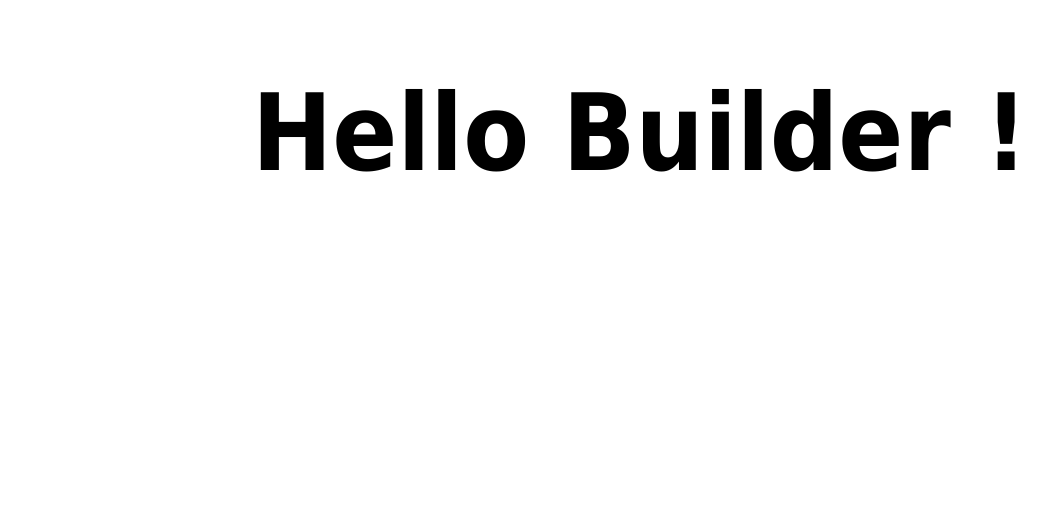
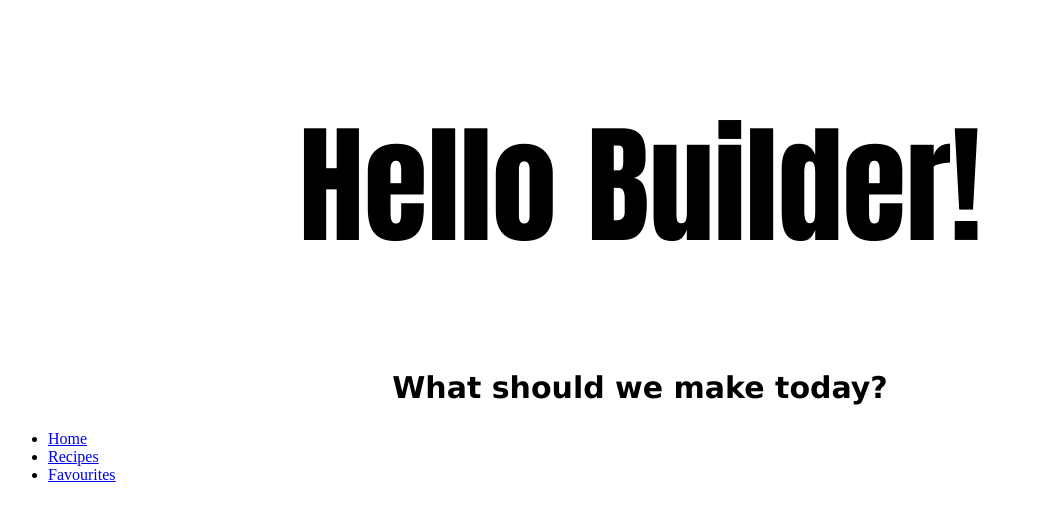
Before and after one commit to sleong1/msa-webapps, a Flask app: page / in a window 1280 px wide. Shown: the top 521 px of the page, without its empty margins (0-1046 px from the left). Run offline with Flask 2, Linux system fonts and the light colour scheme.

Commit message:
Adding new pages, and building recipe page

```diff
--- a/app.py
+++ b/app.py
@@ -1,6 +1,6 @@
 import os
 import getpass
-from flask import Flask, render_template, flash
+from flask import Flask, request, render_template, flash
 
 app = Flask(__name__)
 app.secret_key = os.urandom(1)
@@ -12,12 +12,46 @@ user = getpass.getuser().title()
 def index():
     return render_template("index.html", username=user)
 
+# Define a route for the app's page of all recipes
+@app.route("/recipes")
+def recipes():
+    return render_template("recipes.html")
+
+
 # Define a route for the app's About page
-@app.route("/about")
-def about():
-    return "<h1>This the About page</h1>"
+@app.route("/favourites")
+def favourites():
+    return "<h1>This are your favourite recipes</h1>"
 
-# Define a route for the app's Contact Us page
-@app.route("/contact")
-def contact():
-    return "<h1>This the Contact Us page</h1>"
+
+## Code for logging in
+# @app.route('/login',  methods=["GET", "POST"])
+# def login():
+#     """The view for the login page"""
+#     try:
+#         error = ''
+#         if request.method == "POST":
+#             attempted_username = request.form['username']
+#             attempted_password = request.form['password']
+#             if attempted_username == 'admin' and attempted_password == os.environ['USER_PASSWORD']:
+#                 session['logged_in'] = True
+#                 session['username'] = request.form['username']
+#                 return redirect(url_for('edit_database', city_id=city_id))
+#             else:
+#                 print('invalid credentials')
+#                 error = 'Invalid credentials. Please, try again.'
+#         return render_template('login.html', error=error, city_name=city_record.city_name, city_id=city_id)
+#     except Exception as e:
+#         return render_template('login.html', error=str(e), city_name=city_record.city_name, city_id=city_id)
+
+
+# def login_required(f):
+#     @wraps(f)
+#     def wrap(*args, **kwargs):
+#         """login session"""
+#         if 'logged_in' in session:
+#             return f(*args, **kwargs)
+#         else:
+#             pass
+#         return redirect(url_for('login'))
+#     return wrap
--- a/static/main.css
+++ b/static/main.css
@@ -29,20 +29,28 @@
     /*margin-bottom: 32px;*/
 }
 
+/*.centered { text-align: center; }*/
+
 h1 {
     color: black;
+    text-align: center;
     font-style: normal;
-    text-align: center;
-    font-size: 80pt;
-    font-family: "Tahoma";
+    font-size: 130px;
+    font-family: Impact, Charcoal, sans-serif;
     /*text-shadow: 4px 4px 16px black;*/
+}
+
+h2 {
+    text-align:center;
+    font-size: 30px;
+    font-family: Verdana, Geneva, sans-serif;
 }
 
 h3 {
     color: white;
     margin-top: 0px;
     margin-bottom: 48px;
-    font-family: "Tahoma";
+    font-family: Impact, Charcoal, sans-serif;
     text-shadow: 4px 4px 8px black;
 }
 
--- a/templates/index.html
+++ b/templates/index.html
@@ -5,8 +5,17 @@
         <link rel="stylesheet" href="/static/main.css">
     </head>
     <body>
-        <div id=header>
-            <h1> Hello {{ username }} !</h1>
-        </div>
+            <!-- TODO Add a script if there is no username given to give a generic greeting -->
+            <h1> Hello {{ username }}! </h1>
+            <h2> What should we make today? </h2>
+
+            <ul id=navbar>
+                <li><a href="{{url_for('index', username=username)}}">Home</li>
+                <li><a href="{{url_for('recipes')}}">Recipes</li>
+                <li><a href="{{url_for('favourites')}}">Favourites</li>
+            </ul>
+            <ul>
+
+            </ul>
     </body>
 </html>
```
